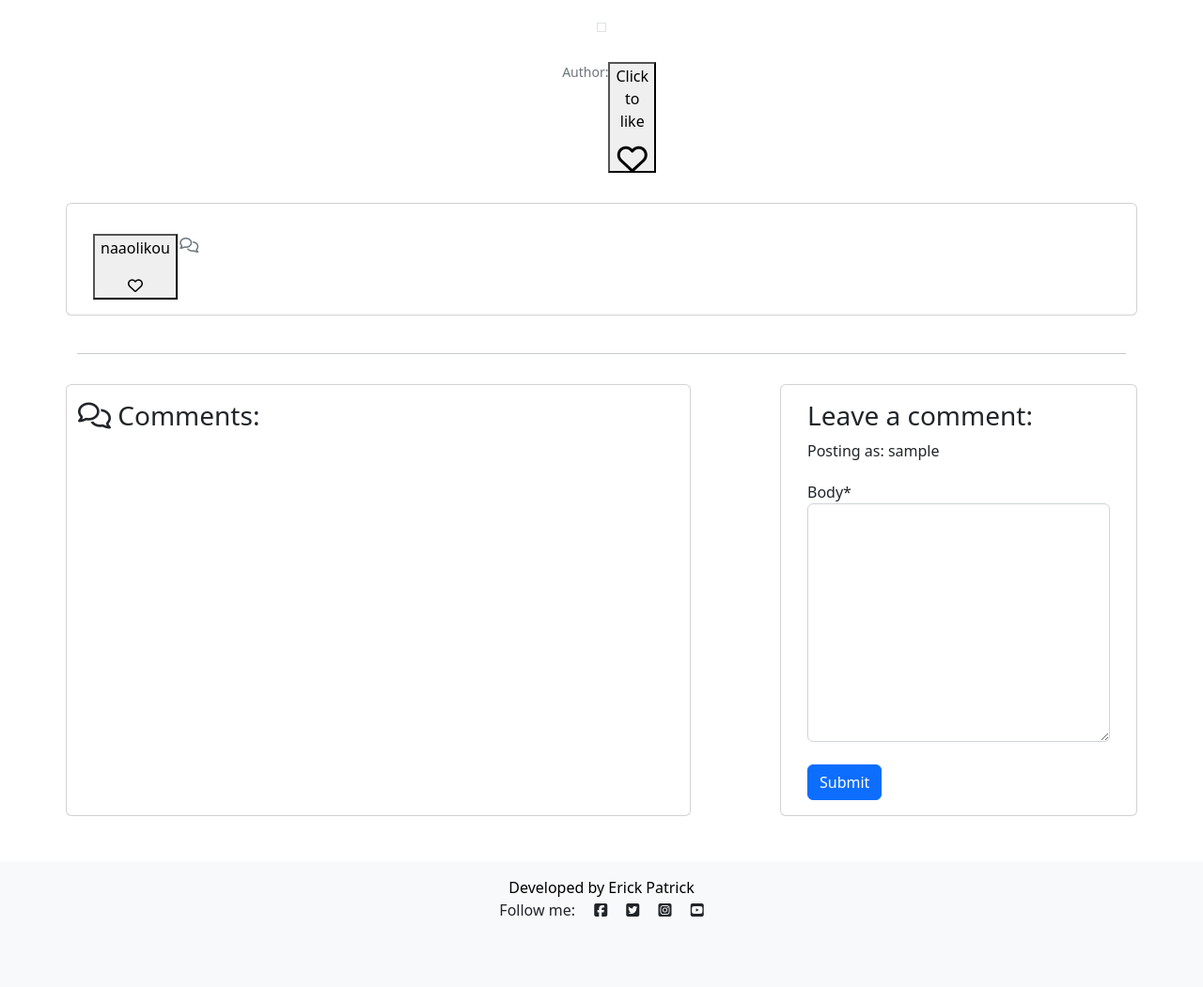
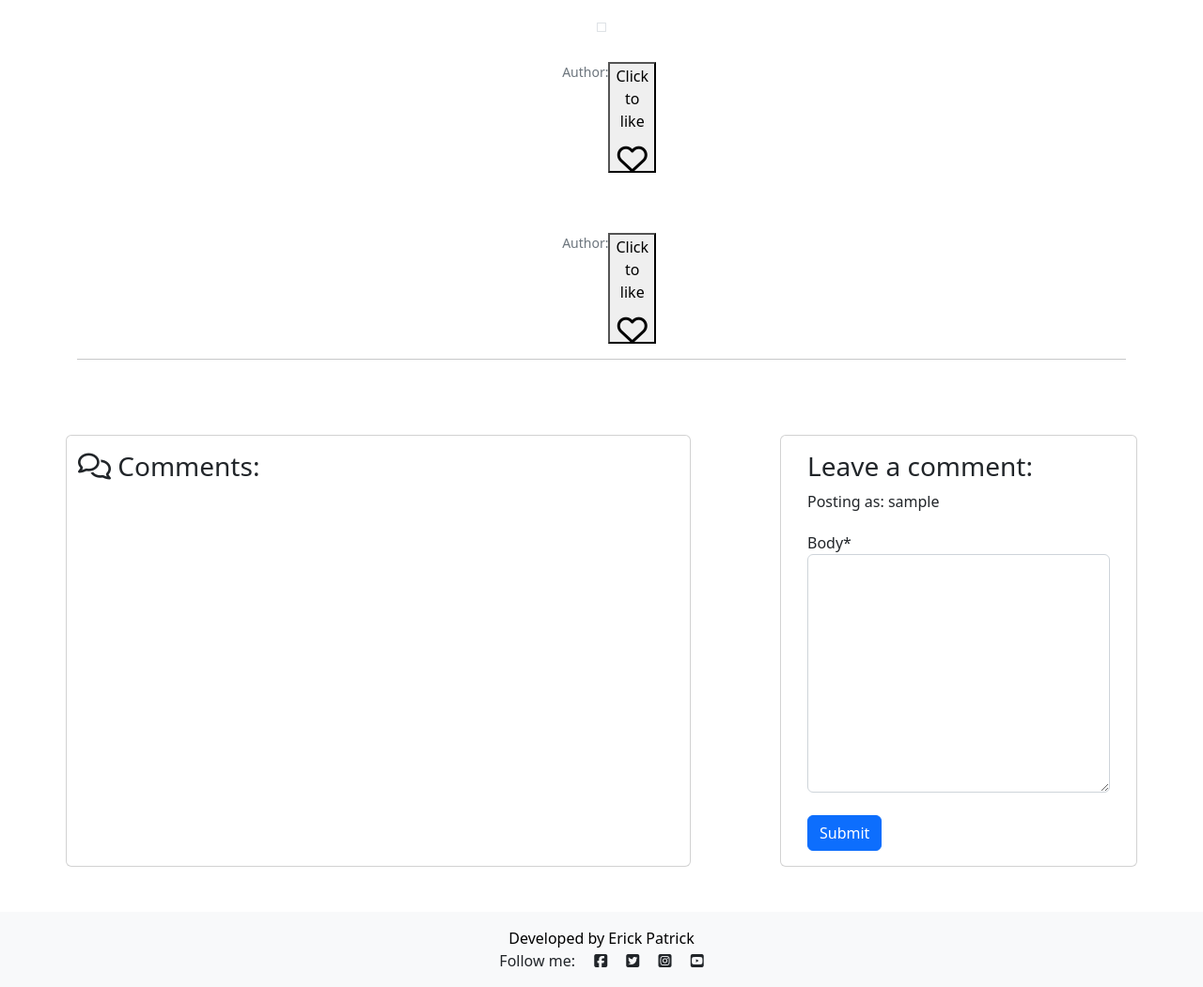
Before and after one commit to fpatrick/av, a Django app: template templates/post_detail.html in a window 1280 px wide. Shown: the part 70-1121 px from the top of the page at 94% size. Before the commit the page ends 1067 px from the top, so only its background shows below. Run offline with Django 4.2, Linux system fonts and the light colour scheme; the template is opened without the code that fills it: values named after a table or form of the project are taken from there, others are empty; the visitor is signed in with stand-in values (Sample User, id 1); some libraries are stand-ins or nearby versions.

Commit message:
Jump lines in comment section

```diff
--- a/templates/post_detail.html
+++ b/templates/post_detail.html
@@ -50,6 +50,32 @@
                         </div>
                         <p class="text-info"> {{ post.keywords }}</p>
                         <p> {{ post.content | safe }} </p>
+                        <br><br>
+                        <div class="d-flex justify-content-between">
+                            <small class="text-muted">Author: {{ post.author }}</small>
+                            <strong>
+                                {% if user.is_authenticated %}
+                                <form class="d-inline" action="{% url 'post_like' post.slug %}" method="post">
+                                    {% csrf_token %}
+                                    {% if liked %}
+                                    <button type="submit" name="btn_like" value="{{post.slug}}" class="">
+                                        <p>You liked this post</p>
+                                        <i class="fas fa-heart fa-2xl"></i>
+                                    </button>
+                                    {% else %}
+                                    <button type="submit" name="btn_like" value="{{post.slug}}" class="">
+                                        <p>Click to like</p>
+                                        <i class="far fa-heart fa-2xl"></i>
+                                    </button>
+                                    {% endif %}
+                                </form>
+                                {% else %}
+                                Login to like
+                                <span class="text-secondary"><i class="far fa-heart fa-2xl"></i></span>
+                                {% endif %}
+                            </strong>
+
+                        </div>
                     </div>
 
                 </div>
@@ -58,58 +84,15 @@
     </div>
 </div>
 
-
 <div class="container">
     <div class="row">
-        <div class="col card mb-4  mt-3 left  top">
-            <div class="card-body">
-                <!-- The post content goes inside the card-text. -->
-                <!-- Use the | safe filter inside the template tags -->
-                <p class="card-text "></p>
-                <div class="row">
 
-                    <div class="col-1">
-                        <strong>
-                            {% if user.is_authenticated %}
-                            <form class="d-inline" action="{% url 'post_like' post.slug %}" method="post">
-                                {% csrf_token %}
-                                {% if liked %}
-                                <button type="submit" name="btn_like" value="{{post.slug}}" class="">
-                                    <p>likou</p>
-                                    <i class="fas fa-heart"></i>
-                                </button>
-                                {% else %}
-                                <button type="submit" name="btn_like" value="{{post.slug}}" class="">
-                                    <p>naaolikou</p>
-                                    <i class="far fa-heart"></i>
-                                </button>
-                                {% endif %}
-                            </form>
-                            {% else %}
-                            Login to like
-                            <span class="text-secondary"><i class="far fa-heart"></i></span>
-                            {% endif %}
-                        </strong>
-                        <!-- The number of likes goes before the closing strong tag -->
-                        <span class="text-secondary"> {{ post.number_of_likes }} </span>
-                    </div>
-                    <div class="col-1">
-                        {% with comments.count as total_comments %}
-                        <strong class="text-secondary"><i class="far fa-comments"></i>
-                            <!-- Our total_comments variable goes before the closing strong tag -->
-                            {{ total_comments }}
-                        </strong>
-                        {% endwith %}
-                    </div>
-                </div>
-            </div>
-        </div>
-    </div>
-    <div class="row">
         <div class="col">
             <hr>
         </div>
+
     </div>
+    <br><br>
     <div class="row">
         <div class="col-md-7 card mb-4  mt-3 ">
             <h3 class="mt-3">
```
